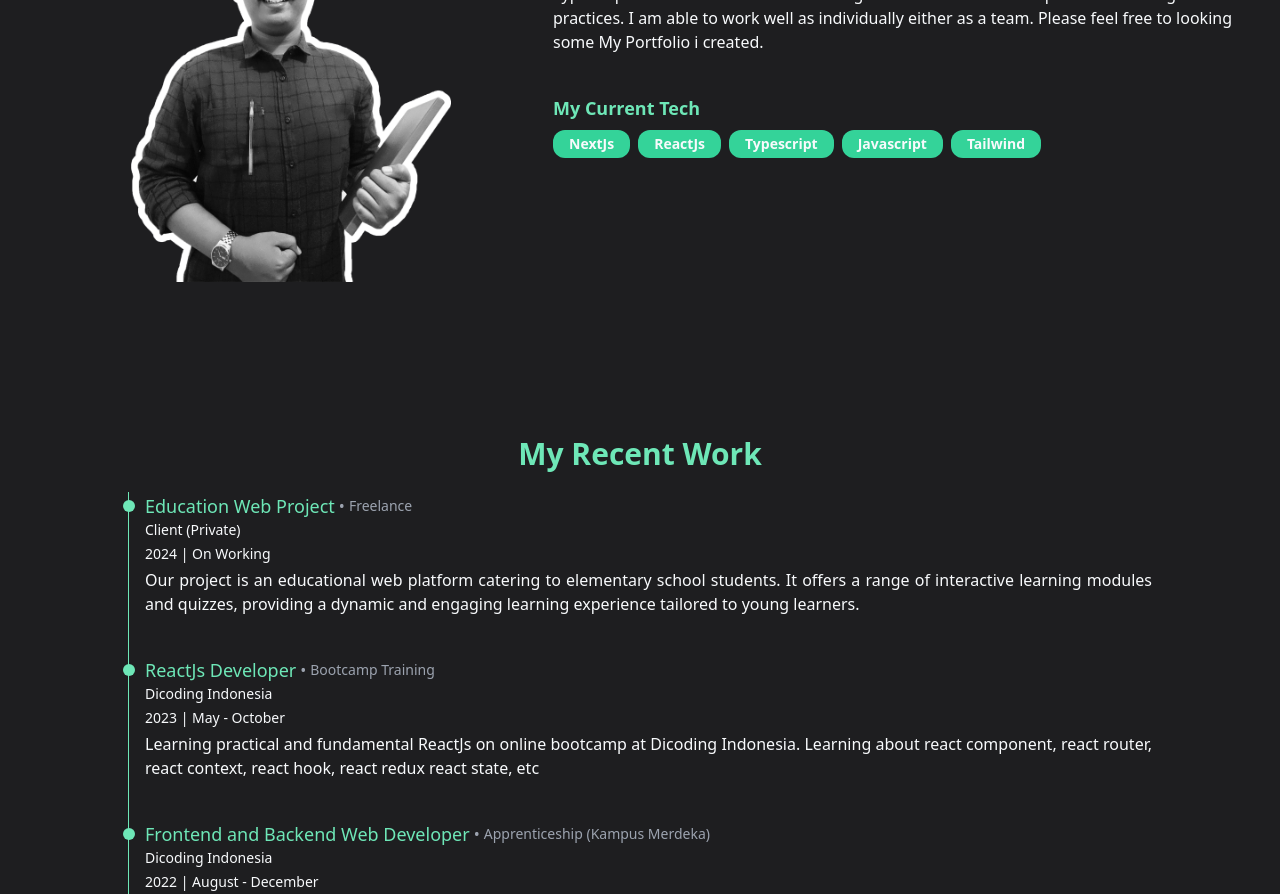
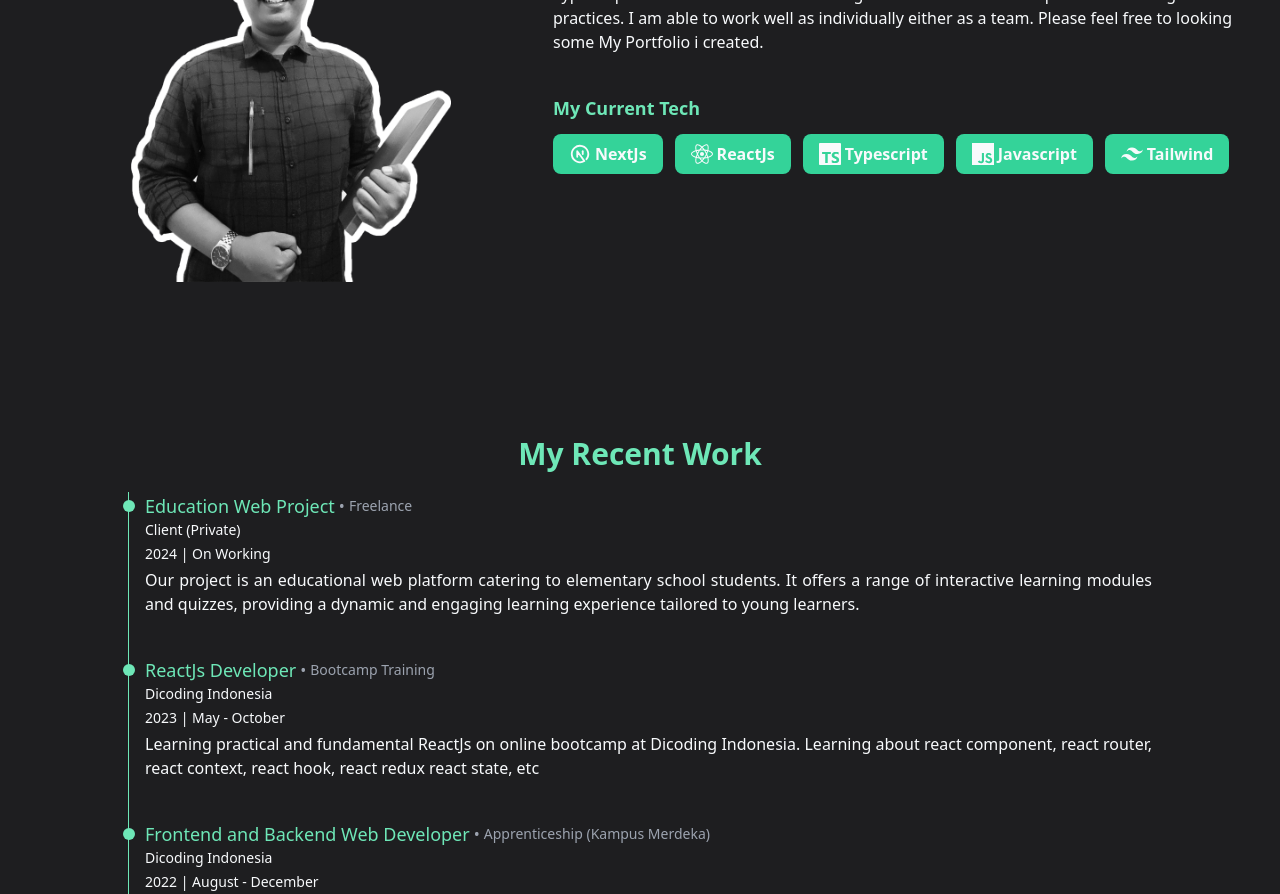
Before and after one commit to radyaadi/radya-profile-v2-app, a React (Vite) app: page / in a window 1280 px wide. Shown: the part 1040-1934 px from the top of the page. Built offline with nearby package versions, Linux system fonts and the light colour scheme; the HTML template or start-up script is replaced by a standard one.

Commit message:
update icon

```diff
--- a/src/components/shared/TechList.tsx
+++ b/src/components/shared/TechList.tsx
@@ -3,17 +3,18 @@ import { currentTech } from "@/constants/current-tech";
 export default function TechList() {
   return (
     <div className="mt-7 font-semibold md:mt-3 lg:mt-10">
-      <h1 className="my-2 text-center text-lg text-emerald-300 md:text-start">
+      <h1 className="my-3 text-center text-lg text-emerald-300 md:text-start">
         My Current Tech
       </h1>
-      <div className="flex flex-wrap gap-2">
+      <div className="flex flex-wrap justify-center gap-3 md:justify-start">
         {currentTech.map((item) => (
-          <span
-            key={item}
-            className="rounded-xl bg-emerald-400 px-4 py-1 text-sm duration-150 ease-out"
+          <div
+            key={item.name}
+            className="inline-flex items-center gap-x-1 rounded-lg bg-emerald-400 px-4 py-2 duration-150 ease-out"
           >
-            {item}
-          </span>
+            <item.icon size={22} />
+            {item.name}
+          </div>
         ))}
       </div>
     </div>
--- a/src/constants/current-tech.ts
+++ b/src/constants/current-tech.ts
@@ -1,7 +1,15 @@
+import { TbBrandNextjs } from "react-icons/tb";
+import {
+  SiReact,
+  SiTypescript,
+  SiJavascript,
+  SiTailwindcss,
+} from "react-icons/si";
+
 export const currentTech = [
-  "NextJs",
-  "ReactJs",
-  "Typescript",
-  "Javascript",
-  "Tailwind",
+  { name: "NextJs", icon: TbBrandNextjs },
+  { name: "ReactJs", icon: SiReact },
+  { name: "Typescript", icon: SiTypescript },
+  { name: "Javascript", icon: SiJavascript },
+  { name: "Tailwind", icon: SiTailwindcss },
 ];
```
